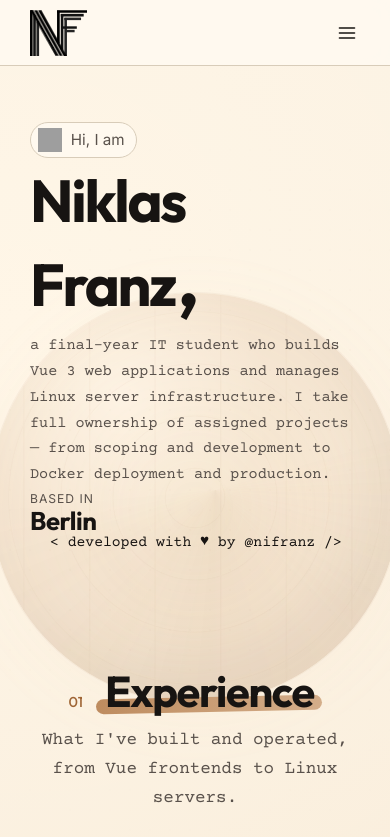
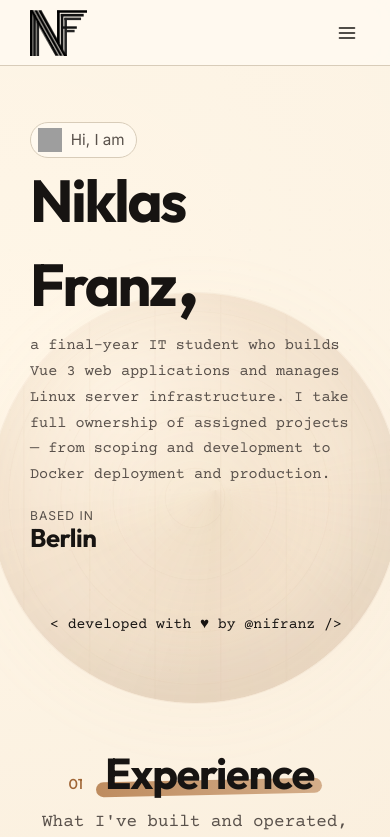
Before and after one commit to nifranz/homepage, a Vue app: page / in a window 390 px wide. Shown: the top 837 px of the page. Built offline with nearby package versions, Linux system fonts and the light colour scheme; grey boxes are pictures that could not be loaded.

Commit message:
fix: reset contact card flex on mobile so cards size to content

```diff
--- a/index.html
+++ b/index.html
@@ -2,7 +2,7 @@
 <html lang="en">
   <head>
     <meta charset="UTF-8" />
-    <meta name="viewport" content="width=device-width, initial-scale=1.0" />
+    <meta name="viewport" content="width=device-width, initial-scale=1.0, maximum-scale=1.0, user-scalable=no" />
     <title>Portfolio</title>
     <meta
       name="description"
--- a/src/style.css
+++ b/src/style.css
@@ -1414,6 +1414,11 @@ main {
   .hero {
     min-height: unset;
     height: auto;
+  }
+
+  .hero-location {
+    position: static;
+    margin-block: 1.25rem;
   }
 
   .site-header {
@@ -1536,7 +1541,8 @@ main {
   }
 
   .contact-portrait {
-    height: clamp(240px, 44vh, 390px);
+    order: 2;
+    height: clamp(288px, 78vw, 468px);
   }
 
   .contact-portrait img {
@@ -1544,7 +1550,13 @@ main {
   }
 
   .contact-list {
+    order: 1;
     height: auto;
+    padding: 0;
+  }
+
+  .contact-card {
+    flex: none;
   }
 
   .footer-grid {
```
